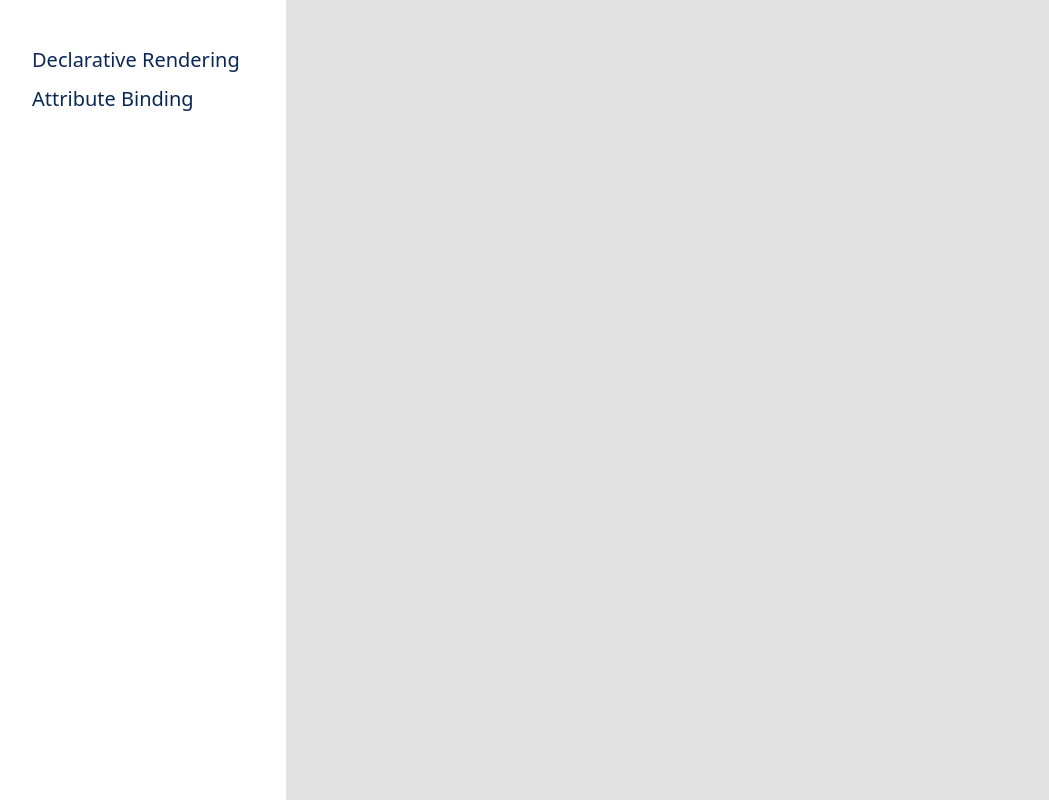
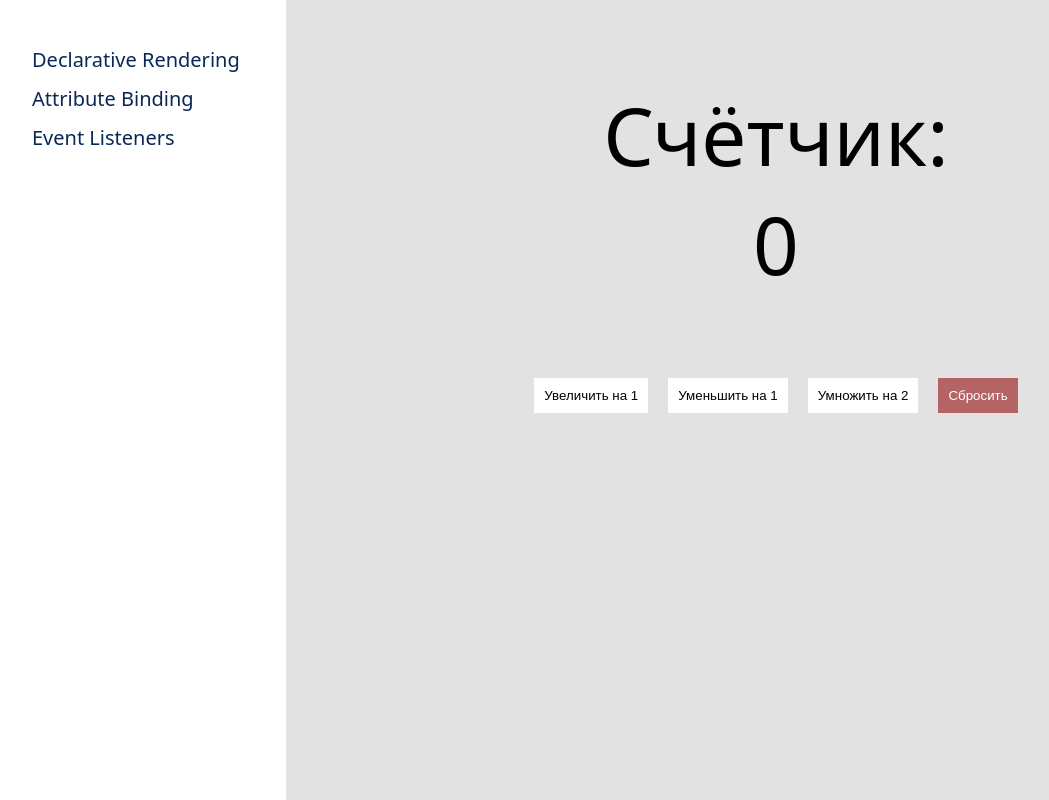
Before and after one commit to a-xalimonov/learnVue3, a Vue app: page /event_listeners in a window 1280 px wide. Shown: the whole page, without its empty margins (14-1063 px from the left). Built offline with nearby package versions, Linux system fonts and the light colour scheme.

Commit message:
Сделано задание по слушателям событий

```diff
--- a/src/App.vue
+++ b/src/App.vue
@@ -7,6 +7,8 @@ import { RouterLink, RouterView } from 'vue-router'
     <nav>
       <RouterLink to="/declarative_rendering">Declarative Rendering</RouterLink>
       <RouterLink to="/attribute_binding">Attribute Binding</RouterLink>
+      <RouterLink to="/event_listeners">Event Listeners</RouterLink>
+
     </nav>
     <main>
       <RouterView />
--- a/src/assets/main.css
+++ b/src/assets/main.css
@@ -17,4 +17,5 @@ button {
 button:hover {
   background-color: rgb(245, 245, 245);
   box-shadow: 0px 0px 12px 0px rgba(0, 0, 0, 0.178);
+  cursor: pointer;
 }
--- a/src/router/index.ts
+++ b/src/router/index.ts
@@ -1,6 +1,7 @@
 import { createRouter, createWebHistory } from 'vue-router'
 import DeclarativeRendering from '../views/DeclarativeRendering.vue'
 import AttributeBinding from '../views/AttributeBinding.vue'
+import EventListeners from '../views/EventListeners.vue'
 
 const router = createRouter({
   history: createWebHistory(import.meta.env.BASE_URL),
@@ -19,6 +20,11 @@ const router = createRouter({
       name: 'attribute_binding',
       component: AttributeBinding
     },
+    {
+      path: '/event_listeners',
+      name: 'event_listeners',
+      component: EventListeners
+    },
   ]
 })
 
--- /dev/null
+++ b/src/views/EventListeners.vue
@@ -0,0 +1,54 @@
+<script setup lang="ts">
+import { ref } from 'vue';
+
+const counter = ref(0);
+
+function increase() {
+    counter.value++;
+}
+function decrease() {
+    if (counter.value > 0)
+        counter.value--;
+}
+function multiply() {
+    counter.value *= 2;
+}
+function reset() {
+    counter.value = 0;
+}
+
+</script>
+
+<template>
+  <div class="content">
+      <p class="main-text">Счётчик:<br>{{ counter }}</p>
+      <div class="button-panel">
+        <button @click="increase">Увеличить на 1</button>
+        <button @click="decrease">Уменьшить на 1</button>
+        <button @click="multiply">Умножить на 2</button>
+        <button class="reset" @click="reset">Сбросить</button>
+      </div>
+  </div>
+</template>
+
+<style scoped>
+.content {
+  text-align: center;
+  margin-top: 80px;
+}
+
+.main-text {
+    font-size: 80px;
+}
+
+.button-panel {
+    display: flex;
+    gap: 20px;
+    justify-content: center;
+}
+
+.reset {
+    color: rgb(255, 255, 255);
+    background-color: rgb(180, 100, 100);
+}
+</style>
```
